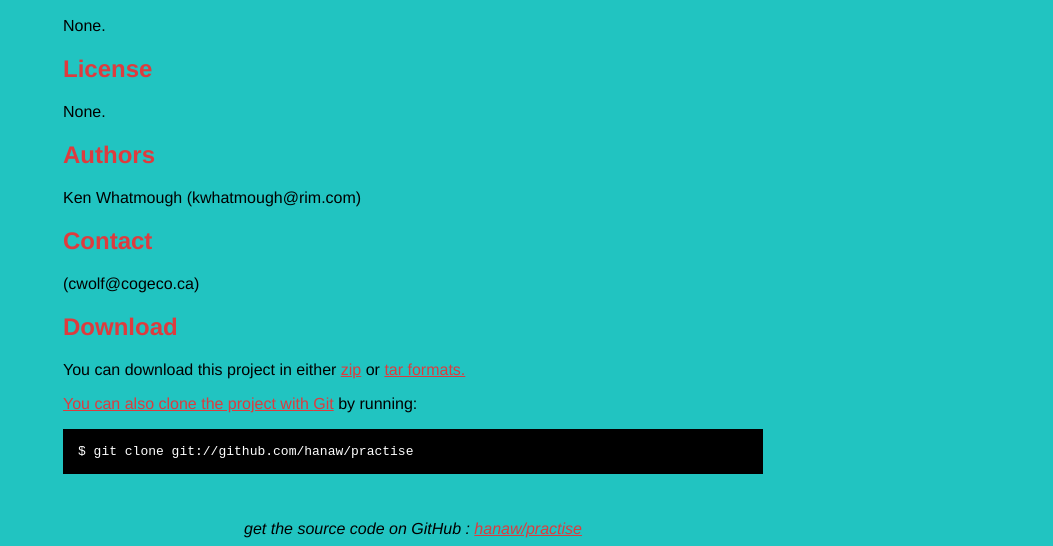
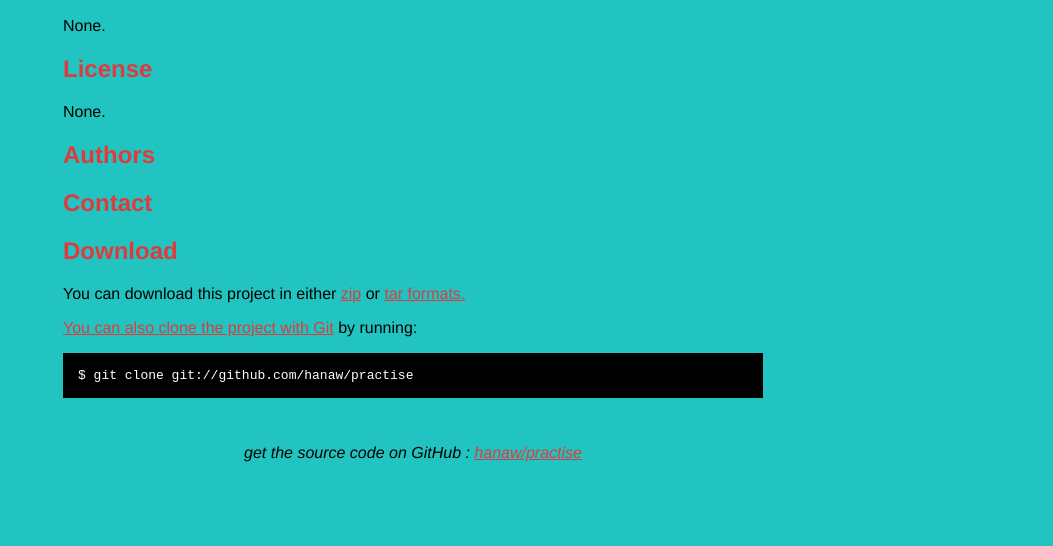
Before and after one commit to hanaw/practise, a plain HTML site: page index.html in a window 1280 px wide. Shown: the part 347-893 px from the top of the page, without its empty margins (227-1280 px from the left). After the commit the page ends 817 px from the top, so only its background shows below. Drawn offline with Linux system fonts and the light colour scheme.

Commit message:
remove email addys from public html

```diff
--- a/index.html
+++ b/index.html
@@ -70,14 +70,10 @@
 
 
       <h2>Authors</h2>
-      <p>Ken Whatmough (kwhatmough@rim.com)
-<br/>      </p>
 
 
 
       <h2>Contact</h2>
-      <p> (cwolf@cogeco.ca)
-<br/>      </p>
 
 
     <h2>Download</h2>
```
